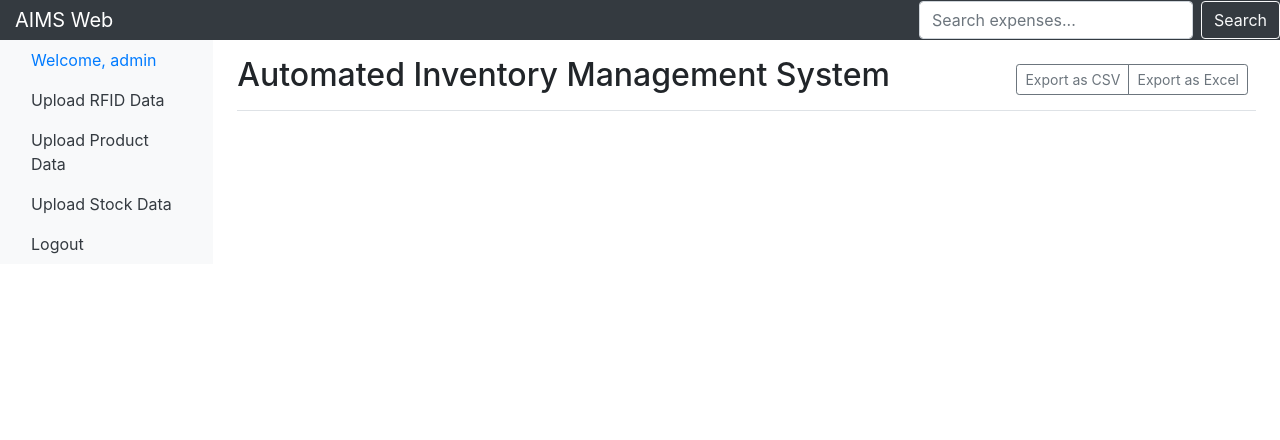
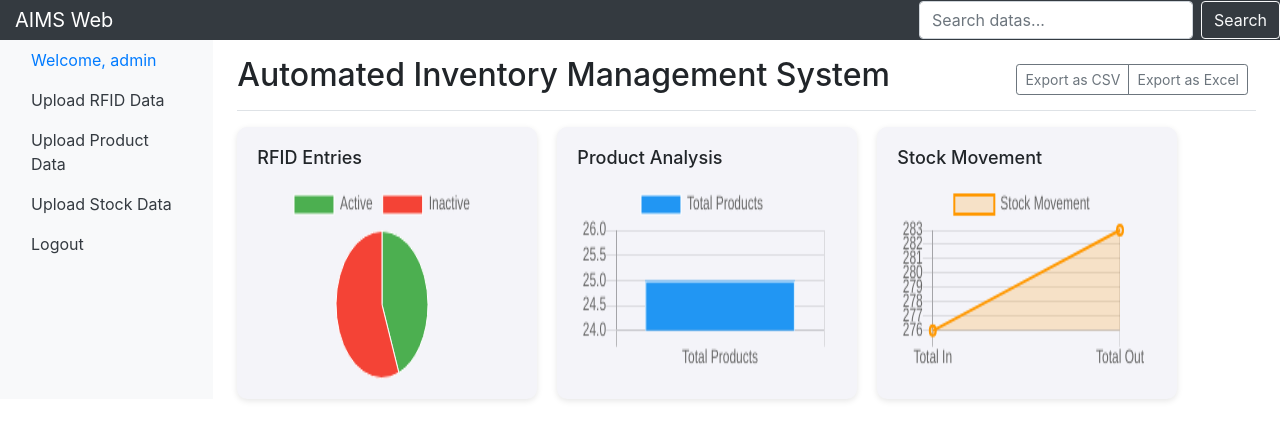
Before and after one commit to kaushalkb07/aims, a Django app: page /dashboard/ in a window 1280 px wide. Shown: the top 440 px of the page. Run offline with Django 4.2, Linux system fonts and the light colour scheme; a user stored in the database is signed in; data comes from the database, SQL or seed files in the repository; some libraries are stand-ins or nearby versions.

Commit message:
Extracting data in dashbaord as small analysis

```diff
--- a/dashboard/views.py
+++ b/dashboard/views.py
@@ -1,6 +1,34 @@
 from django.contrib.auth.decorators import login_required
 from django.shortcuts import render
+from django.db.models import Sum, Count
+from autoupdatedb.models import RFIDEntry, Product, StockMovement
 
 @login_required
 def dashboard(request):
-    return render(request, 'dashboard/dashboard.html')  # Ensure the template exists
+    # Analyze RFID entries
+    active_rfid_count = RFIDEntry.objects.filter(status='ACTIVE').count()
+    inactive_rfid_count = RFIDEntry.objects.filter(status='INACTIVE').count()
+
+    # Analyze Product data
+    total_products = Product.objects.count()
+    total_quantity = Product.objects.aggregate(Sum('quantity'))['quantity__sum'] or 0
+
+    # Analyze StockMovement data
+    total_in = StockMovement.objects.filter(action='IN').aggregate(Sum('quantity'))['quantity__sum'] or 0
+    total_out = StockMovement.objects.filter(action='OUT').aggregate(Sum('quantity'))['quantity__sum'] or 0
+
+    # Prepare data for Chart.js
+    chart_data = {
+        'active_rfid_count': active_rfid_count,
+        'inactive_rfid_count': inactive_rfid_count,
+        'total_products': total_products,
+        'total_quantity': total_quantity,
+        'total_in': total_in,
+        'total_out': total_out,
+    }
+
+    context = {
+        'chart_data': chart_data,
+    }
+
+    return render(request, 'dashboard/dashboard.html', context)  # Ensure the template exists
--- a/templates/base.html
+++ b/templates/base.html
@@ -10,7 +10,35 @@
     <!-- Bootstrap 5 CSS -->
     <link rel="stylesheet" href="https://stackpath.bootstrapcdn.com/bootstrap/4.5.0/css/bootstrap.min.css"
         integrity="sha384-9aIt2nRpC12Uk9gS9baDl411NQApFmC26EwAOH8WgZl5MYYxFfc+NcPb1dKGj7Sk" crossorigin="anonymous">
-</head>
+    <style>
+
+        .dashboard-container {
+            display: flex;
+            flex-wrap: wrap;
+            gap: 20px;
+        }
+        .dashboard-item {
+            background-color: #f4f4f9;
+            padding: 20px;
+            border-radius: 10px;
+            width: 300px; /* Adjust the width of the container */
+            box-shadow: 0px 2px 6px rgba(0, 0, 0, 0.1);
+        }
+        .dashboard-item h3 {
+            margin-bottom: 10px;
+            font-size: 18px;
+        }
+        .dashboard-item p {
+            font-size: 24px;
+            font-weight: bold;
+        }
+        canvas {
+            width: 100% !important; /* Make the chart responsive */
+            max-width: 250px; /* Control the maximum width */
+            height: 200px !important; /* Set a fixed height */
+        }
+    </style>
+    </head>
 
 <body>
     <!--Message/Notification-->
--- a/templates/dashboard/dashboard.html
+++ b/templates/dashboard/dashboard.html
@@ -5,7 +5,7 @@
 
     <ul class="navbar-nav">
         <form class="form-inline my-2 my-lg-0" method="GET" action="">
-            <input class="form-control mr-sm-2" type="search" name="query" placeholder="Search expenses..."
+            <input class="form-control mr-sm-2" type="search" name="query" placeholder="Search datas..."
                 value="{{ query }}" id="query">
             <button class="btn btn-outline-light my-2 my-sm-0" type="submit">Search</button>
         </form>
@@ -55,6 +55,25 @@
                 </div>
             </div>
 
+            <div class="dashboard-container">
+                <!-- RFID Entries Chart -->
+                <div class="dashboard-item">
+                    <h3>RFID Entries</h3>
+                    <canvas id="rfidChart"></canvas>
+                </div>
+
+                <!-- Product Data Chart -->
+                <div class="dashboard-item">
+                    <h3>Product Analysis</h3>
+                    <canvas id="productChart"></canvas>
+                </div>
+
+                <!-- Stock Movement Chart -->
+                <div class="dashboard-item">
+                    <h3>Stock Movement</h3>
+                    <canvas id="stockMovementChart"></canvas>
+                </div>
+            </div>
 
         </main>
     </div>
@@ -62,5 +81,54 @@
 
 <script src="https://cdn.jsdelivr.net/npm/chart.js@2.7.1/dist/Chart.min.js"></script>
 
+<script>
+    // Data for RFID Entries Chart
+    var rfidCtx = document.getElementById('rfidChart').getContext('2d');
+    var rfidChart = new Chart(rfidCtx, {
+        type: 'pie',
+        data: {
+            labels: ['Active', 'Inactive'],
+            datasets: [{
+                data: [{{ chart_data.active_rfid_count }}, {{ chart_data.inactive_rfid_count }}],
+                backgroundColor: ['#4caf50', '#f44336'],
+                borderColor: '#ffffff',
+                borderWidth: 1
+            }]
+        }
+    });
+
+    // Data for Product Analysis Chart
+    var productCtx = document.getElementById('productChart').getContext('2d');
+    var productChart = new Chart(productCtx, {
+        type: 'bar',
+        data: {
+            labels: ['Total Products'],
+            datasets: [{
+                label: 'Total Products',
+                data: [{{ chart_data.total_products }}],
+                backgroundColor: '#2196f3',
+                borderColor: '#ffffff',
+                borderWidth: 1
+            }]
+        }
+    });
+
+    // Data for Stock Movement Chart
+    var stockMovementCtx = document.getElementById('stockMovementChart').getContext('2d');
+    var stockMovementChart = new Chart(stockMovementCtx, {
+        type: 'line',
+        data: {
+            labels: ['Total In', 'Total Out'],
+            datasets: [{
+                label: 'Stock Movement',
+                data: [{{ chart_data.total_in }}, {{ chart_data.total_out }}],
+                borderColor: '#ff9800',
+                backgroundColor: 'rgba(255, 152, 0, 0.2)',
+                fill: true,
+                borderWidth: 2
+            }]
+        }
+    });
+</script>
 
 {% endblock body%}
```
Lines whose indentation alone changed are shown as unchanged.
